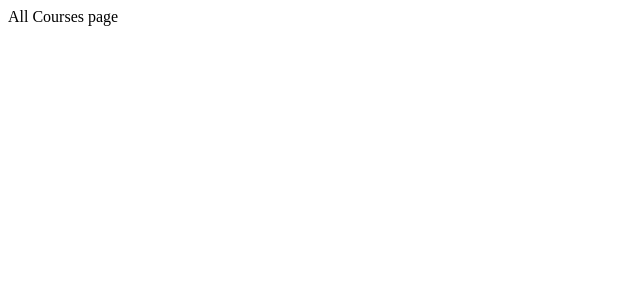
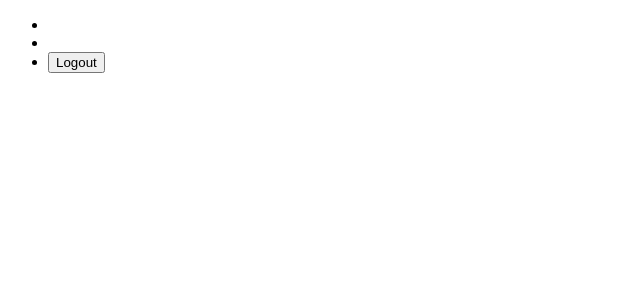
Before and after one commit to S-J-01/course-selling-app, a React (Vite) app in the folder course-selling-app-frontend/: page /all-courses in a window 1280 px wide. Shown: the top 300 px of the page, without its empty margins (0-640 px from the left). Built offline with nearby package versions, Linux system fonts and the light colour scheme.

Commit message:
added navbar and more components

```diff
--- a/course-selling-app-frontend/src/App.jsx
+++ b/course-selling-app-frontend/src/App.jsx
@@ -4,16 +4,23 @@ import { Route, Routes } from 'react-router-dom'
 import Register from './components/Register'
 import Login from './components/Login'
 import AllCourses from './components/AllCourses'
+import Navbar from './components/Navbar'
+import CreateCourse from './components/CreateCourse'
 
 function App() {
 
 
   return (
     <>
+
       <Routes>
         <Route path='/' element={<Register/>}></Route>
         <Route path = '/login' element={<Login/>}></Route>
+        {/* The routes below will show the Navbar */}
+        <Route element={<Navbar/>}>
         <Route path = '/all-courses' element={<AllCourses/>}></Route>
+        <Route path = '/create-course' element={<CreateCourse/>}></Route>
+        </Route>
       </Routes>
     </>
   )
--- a/course-selling-app-frontend/src/components/AllCourses.jsx
+++ b/course-selling-app-frontend/src/components/AllCourses.jsx
@@ -1,7 +1,43 @@
+import { useEffect, useState } from "react"
+
+
 function AllCourses(){
+
+    const[courses,setCourses] = useState([])
+
+    const authorizationToken = localStorage.getItem('token')
+
+    const config = {
+        method : 'get',
+        url : 'http://localhost:3000/admin/courses',
+        headers: {
+            'Content-Type':'application/json',
+            'Authorization': `Bearer ${authorizationToken}`
+        }
+    }
+
+    useEffect(()=>{
+        axios(config)
+         .then(response=>{
+            console.log(response.data)
+            setCourses(response.data.courses)
+         })
+         .catch(err=>{
+            console.log(err)
+         })
+
+    },[])
+
     return(
         <>
-        All Courses page
+        {courses.map((courseObj)=>{
+            return(
+                <>
+
+                </>
+            )
+        })}
+
         </>
     )
 }
--- /dev/null
+++ b/course-selling-app-frontend/src/components/CreateCourse.jsx
@@ -0,0 +1,8 @@
+function CreateCourse (){
+    return(
+        <>
+        </>
+    )
+}
+
+export default CreateCourse
--- /dev/null
+++ b/course-selling-app-frontend/src/components/Navbar.jsx
@@ -0,0 +1,29 @@
+import { Link } from "react-router-dom"
+
+
+function onLogout(){
+    localStorage.removeItem('token')
+}
+
+
+function Navbar (){
+return(
+    <>
+    <nav>
+        <ul>
+            <li>
+                <Link to='all-courses'></Link>
+            </li>
+            <li>
+                <Link to='create-course'></Link>
+            </li>
+            <li>
+                <button onClick={onLogout}>Logout</button>
+            </li>
+        </ul>
+    </nav>
+    </>
+)
+}
+
+export default Navbar
```
